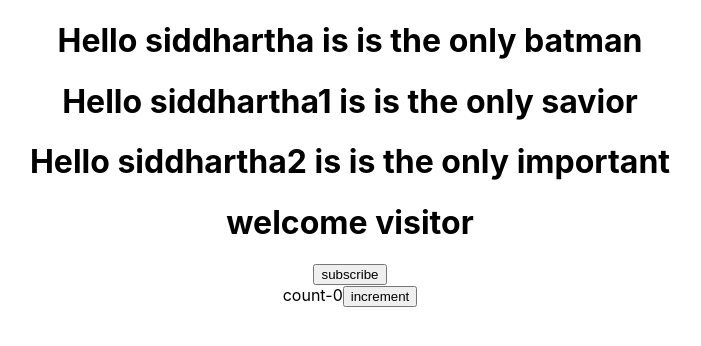
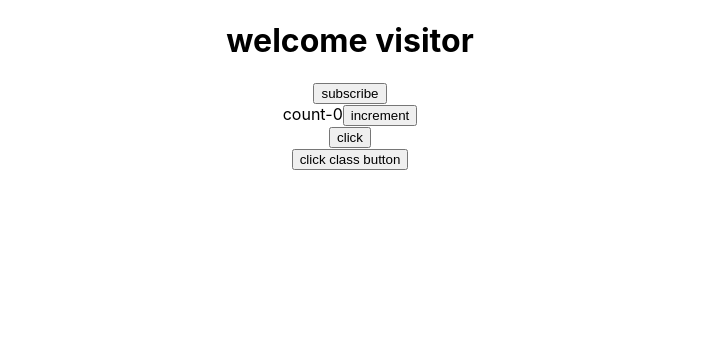
Before and after one commit to Siddharthaaa21/Web-Devlopment-frontend, a React (Create React App) app in the folder hello-world/: page / in a window 1280 px wide. Shown: the top 346 px of the page, without its empty margins (290-991 px from the left). Built offline with nearby package versions, Linux system fonts and the light colour scheme.

Commit message:
added 13th video content

```diff
--- a/hello-world/src/App.js
+++ b/hello-world/src/App.js
@@ -7,6 +7,8 @@ import Welcome from './components/Welcome';
 import Hello from './components/Hello';
 import Message from './components/Message';
 import Counter from './components/Counter';
+import FunctionClick from './components/FunctionClick';
+import Classclick from './components/Classclick';
 
 
 
@@ -32,14 +34,16 @@ class App extends Component {
       <Greet/>
       {/* <Welcome/> */}
       {/* <Hello/> */}
-      <Greet name="siddhartha" Heroname="is the only batman"/>
+      {/* <Greet name="siddhartha" Heroname="is the only batman"/>
       <Greet name="siddhartha1"Heroname="is the only savior"/>
-      <Greet name="siddhartha2"Heroname="is the only important"  />
+      <Greet name="siddhartha2"Heroname="is the only important"  /> */}
       {/* * <Welcome name="siddhartha"Heroname="important"/>
       <Welcome name="siddhartha1" Heroname="important"/>
       <Welcome name="siddhartha2" Heroname="important"/>  */}
       <Message name="new" Heroname="i k you"/>
       <Counter/>
+      <FunctionClick/>
+      <Classclick/>
     </div>
   );
 }
--- /dev/null
+++ b/hello-world/src/components/Classclick.js
@@ -0,0 +1,18 @@
+import React, { Component } from 'react'
+
+ class Classclick extends Component {
+    clickHandler(){
+        console.log('pressed')
+    }
+  render() {
+
+    return (
+      <div>
+        <button onClick={this.clickHandler}> click class button    </button>
+    {/* have to uses this */}
+      </div>
+    )
+  }
+}
+
+export default Classclick
--- a/hello-world/src/components/Greet.js
+++ b/hello-world/src/components/Greet.js
@@ -7,6 +7,9 @@ import React from 'react';
 //  first funtional component
 //prefered way to write functional component is arrow function
 const Greet=(props)=>{
+
+    //another way to use props will be  const Greet=({name,Heroname})=>{ return <h1>Hello {name} is {Heroname}</h1>}
+    //another one could be const Greet = props =>{const {name.Heroname}=props return <h1>Hello {name} is {Heroname}</h1>
     console.log(props)
     return<h1>Hello {props.name} is {props.Heroname}</h1>}
 export default Greet
```
